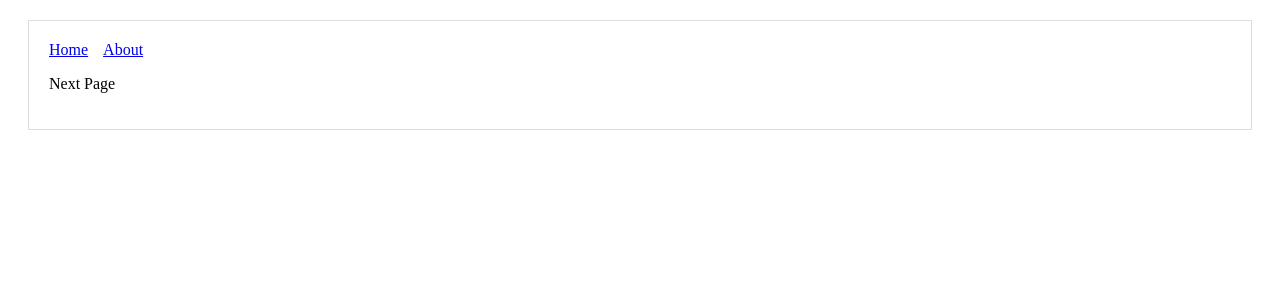
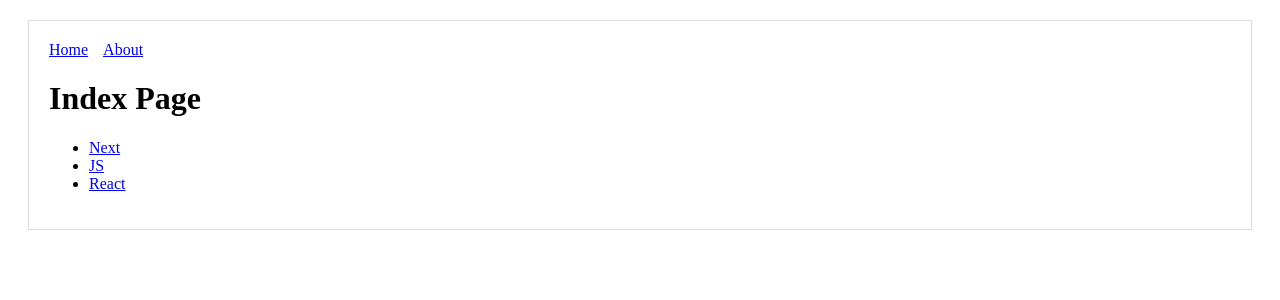
Before and after one commit to MathewLaskowski/nerets, a Next.js app: page / in a window 1280 px wide. Shown: the top 300 px of the page. Built offline with nearby package versions, Linux system fonts and the light colour scheme.

Commit message:
make dynamic routing based on query string

```diff
--- a/pages/index.js
+++ b/pages/index.js
@@ -1,7 +1,25 @@
 import React from 'react'
 
 import withLayout from '../components/myLayout';
+import Link from 'next/link';
 
-const Index = () => <p>Next Page</p>
+const PostLink = ({ title }) => (
+  <li>
+    <Link href={`/post?title=${title}`}>
+      <a>{title}</a>
+    </Link>
+  </li>
+)
+
+const Index = () => (
+  <>
+    <h1>Index Page</h1>
+    <ul>
+      <PostLink title='Next' />
+      <PostLink title='JS' />
+      <PostLink title='React' />
+    </ul>
+  </>
+)
 
 export default withLayout(Index)
```
Also changed, not shown: pages/post.js (added, +18 -0 lines).
